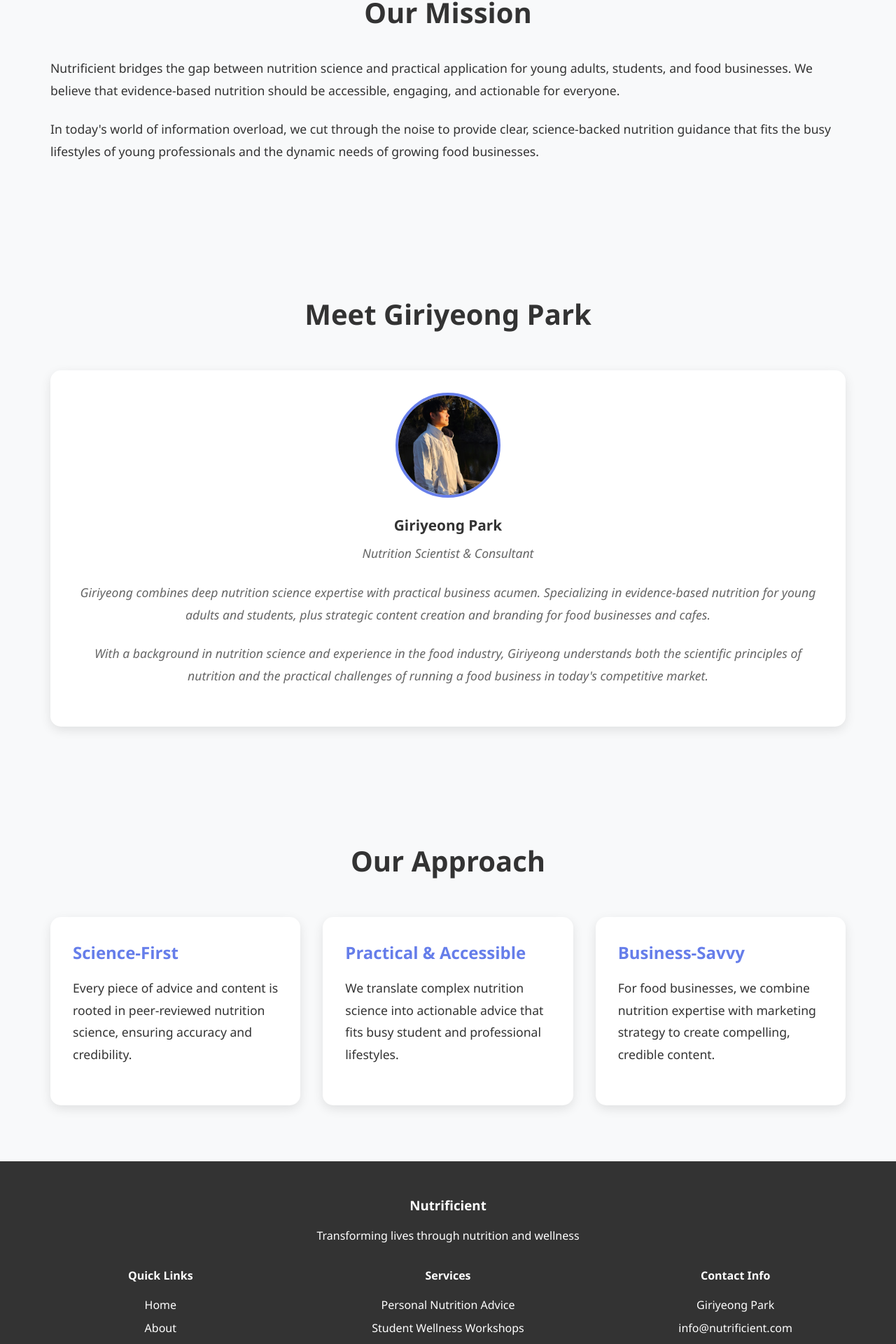
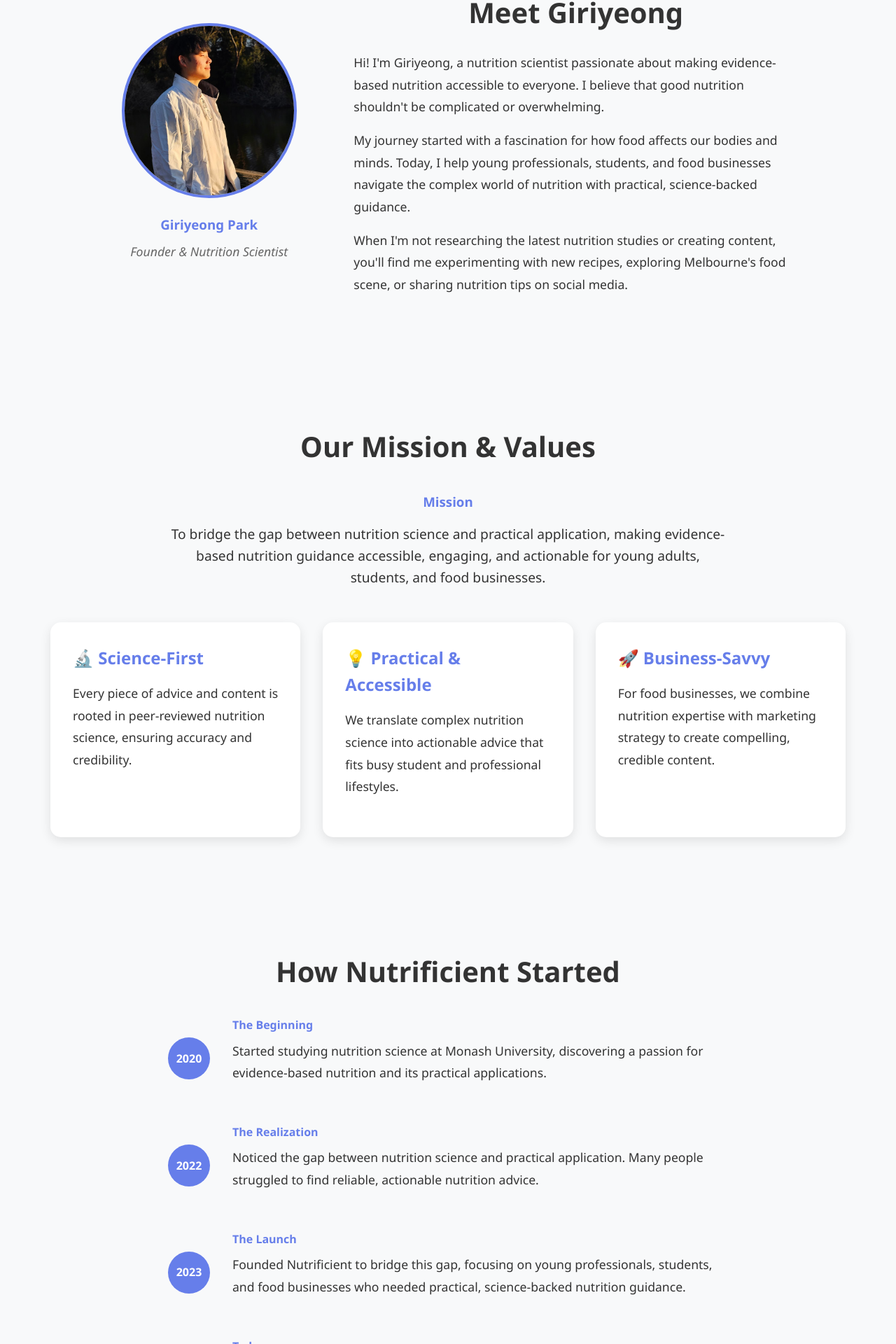
Before and after one commit to kakwak123/nutrificient, a React (Create React App) app: page /about in a window 1280 px wide. Shown: the part 535-2455 px from the top of the page at 70% size. Built offline with nearby package versions, Linux system fonts and the light colour scheme.

Commit message:
Fix About page to be more specific to giriyeong

```diff
--- a/src/components/About.js
+++ b/src/components/About.js
@@ -8,55 +8,216 @@
         <p>Nutrition Science with Purpose</p>
       </section>
 
+      {/* Giriyeong's Personal Intro + Photo */}
       <section className="section">
-        <h2>Our Mission</h2>
-        <p>
-          Nutrificient bridges the gap between nutrition science and practical application for young adults,
-          students, and food businesses. We believe that evidence-based nutrition should be accessible,
-          engaging, and actionable for everyone.
-        </p>
-        <p>
-          In today's world of information overload, we cut through the noise to provide clear,
-          science-backed nutrition guidance that fits the busy lifestyles of young professionals
-          and the dynamic needs of growing food businesses.
-        </p>
-      </section>
-
-      <section className="section" style={{ backgroundColor: '#f8f9fa' }}>
-        <h2>Meet Giriyeong Park</h2>
-        <div className="team-container">
-          <div className="team-member">
-            <img src="/img/john_profile.jpg" alt="Giriyeong Park" />
-            <h3>Giriyeong Park</h3>
-            <p>Nutrition Scientist & Consultant</p>
-            <p>
-              Giriyeong combines deep nutrition science expertise with practical business acumen.
-              Specializing in evidence-based nutrition for young adults and students, plus strategic
-              content creation and branding for food businesses and cafes.
+        <div style={{
+          display: 'grid',
+          gridTemplateColumns: '1fr 2fr',
+          gap: '3rem',
+          alignItems: 'center',
+          maxWidth: '1000px',
+          margin: '0 auto'
+        }}>
+          <div style={{ textAlign: 'center' }}>
+            <img
+              src="/img/john_profile.jpg"
+              alt="Giriyeong Park"
+              style={{
+                width: '250px',
+                height: '250px',
+                borderRadius: '50%',
+                objectFit: 'cover',
+                border: '4px solid #667eea',
+                marginBottom: '1rem'
+              }}
+            />
+            <h3 style={{ color: '#667eea', marginBottom: '0.5rem' }}>Giriyeong Park</h3>
+            <p style={{ fontStyle: 'italic', color: '#666' }}>Founder & Nutrition Scientist</p>
+          </div>
+          <div>
+            <h2 style={{ marginBottom: '1.5rem' }}>Meet Giriyeong</h2>
+            <p style={{ fontSize: '1.1rem', lineHeight: '1.8', marginBottom: '1rem' }}>
+              Hi! I'm Giriyeong, a nutrition scientist passionate about making evidence-based nutrition
+              accessible to everyone. I believe that good nutrition shouldn't be complicated or overwhelming.
             </p>
-            <p>
-              With a background in nutrition science and experience in the food industry, Giriyeong
-              understands both the scientific principles of nutrition and the practical challenges
-              of running a food business in today's competitive market.
+            <p style={{ fontSize: '1.1rem', lineHeight: '1.8', marginBottom: '1rem' }}>
+              My journey started with a fascination for how food affects our bodies and minds.
+              Today, I help young professionals, students, and food businesses navigate the complex
+              world of nutrition with practical, science-backed guidance.
+            </p>
+            <p style={{ fontSize: '1.1rem', lineHeight: '1.8' }}>
+              When I'm not researching the latest nutrition studies or creating content, you'll find me
+              experimenting with new recipes, exploring Melbourne's food scene, or sharing nutrition tips
+              on social media.
             </p>
           </div>
         </div>
       </section>
 
-      <section className="section">
-        <h2>Our Approach</h2>
+      {/* Mission + Values */}
+      <section className="section" style={{ backgroundColor: '#f8f9fa' }}>
+        <h2>Our Mission & Values</h2>
+        <div style={{ maxWidth: '800px', margin: '0 auto', textAlign: 'center', marginBottom: '3rem' }}>
+          <h3 style={{ color: '#667eea', marginBottom: '1rem' }}>Mission</h3>
+          <p style={{ fontSize: '1.2rem', lineHeight: '1.6' }}>
+            To bridge the gap between nutrition science and practical application, making evidence-based
+            nutrition guidance accessible, engaging, and actionable for young adults, students, and food businesses.
+          </p>
+        </div>
         <div className="cards-container">
           <div className="card">
-            <h3>Science-First</h3>
+            <h3>🔬 Science-First</h3>
             <p>Every piece of advice and content is rooted in peer-reviewed nutrition science, ensuring accuracy and credibility.</p>
           </div>
           <div className="card">
-            <h3>Practical & Accessible</h3>
+            <h3>💡 Practical & Accessible</h3>
             <p>We translate complex nutrition science into actionable advice that fits busy student and professional lifestyles.</p>
           </div>
           <div className="card">
-            <h3>Business-Savvy</h3>
+            <h3>🚀 Business-Savvy</h3>
             <p>For food businesses, we combine nutrition expertise with marketing strategy to create compelling, credible content.</p>
+          </div>
+        </div>
+      </section>
+
+      {/* Timeline: How Nutrificient Started */}
+      <section className="section">
+        <h2>How Nutrificient Started</h2>
+        <div style={{ maxWidth: '800px', margin: '0 auto' }}>
+          <div style={{
+            display: 'grid',
+            gridTemplateColumns: 'auto 1fr',
+            gap: '2rem',
+            alignItems: 'center',
+            marginBottom: '2rem'
+          }}>
+            <div style={{
+              background: '#667eea',
+              color: 'white',
+              padding: '1rem',
+              borderRadius: '50%',
+              width: '60px',
+              height: '60px',
+              display: 'flex',
+              alignItems: 'center',
+              justifyContent: 'center',
+              fontWeight: 'bold'
+            }}>
+              2020
+            </div>
+            <div>
+              <h4 style={{ color: '#667eea', marginBottom: '0.5rem' }}>The Beginning</h4>
+              <p>Started studying nutrition science at Monash University, discovering a passion for evidence-based nutrition and its practical applications.</p>
+            </div>
+          </div>
+          <div style={{
+            display: 'grid',
+            gridTemplateColumns: 'auto 1fr',
+            gap: '2rem',
+            alignItems: 'center',
+            marginBottom: '2rem'
+          }}>
+            <div style={{
+              background: '#667eea',
+              color: 'white',
+              padding: '1rem',
+              borderRadius: '50%',
+              width: '60px',
+              height: '60px',
+              display: 'flex',
+              alignItems: 'center',
+              justifyContent: 'center',
+              fontWeight: 'bold'
+            }}>
+              2022
+            </div>
+            <div>
+              <h4 style={{ color: '#667eea', marginBottom: '0.5rem' }}>The Realization</h4>
+              <p>Noticed the gap between nutrition science and practical application. Many people struggled to find reliable, actionable nutrition advice.</p>
+            </div>
+          </div>
+          <div style={{
+            display: 'grid',
+            gridTemplateColumns: 'auto 1fr',
+            gap: '2rem',
+            alignItems: 'center',
+            marginBottom: '2rem'
+          }}>
+            <div style={{
+              background: '#667eea',
+              color: 'white',
+              padding: '1rem',
+              borderRadius: '50%',
+              width: '60px',
+              height: '60px',
+              display: 'flex',
+              alignItems: 'center',
+              justifyContent: 'center',
+              fontWeight: 'bold'
+            }}>
+              2023
+            </div>
+            <div>
+              <h4 style={{ color: '#667eea', marginBottom: '0.5rem' }}>The Launch</h4>
+              <p>Founded Nutrificient to bridge this gap, focusing on young professionals, students, and food businesses who needed practical, science-backed nutrition guidance.</p>
+            </div>
+          </div>
+          <div style={{
+            display: 'grid',
+            gridTemplateColumns: 'auto 1fr',
+            gap: '2rem',
+            alignItems: 'center'
+          }}>
+            <div style={{
+              background: '#667eea',
+              color: 'white',
+              padding: '1rem',
+              borderRadius: '50%',
+              width: '60px',
+              height: '60px',
+              display: 'flex',
+              alignItems: 'center',
+              justifyContent: 'center',
+              fontWeight: 'bold'
+            }}>
+              2024
+            </div>
+            <div>
+              <h4 style={{ color: '#667eea', marginBottom: '0.5rem' }}>Today</h4>
+              <p>Helping clients across Melbourne and beyond with personalized nutrition advice, content creation, and business branding services.</p>
+            </div>
+          </div>
+        </div>
+      </section>
+
+      {/* Fun Facts & Credentials */}
+      <section className="section" style={{ backgroundColor: '#f8f9fa' }}>
+        <h2>Credentials & Fun Facts</h2>
+        <div className="cards-container">
+          <div className="card">
+            <h3>🎓 Education</h3>
+            <ul style={{ paddingLeft: '1.5rem' }}>
+              <li><strong>Monash University</strong> - Bachelor of Nutrition Science</li>
+              <li><strong>IB Diploma</strong> - Biology & Chemistry Higher Level</li>
+              <li>Ongoing professional development in nutrition research</li>
+            </ul>
+          </div>
+          <div className="card">
+            <h3>🏆 Certifications</h3>
+            <ul style={{ paddingLeft: '1.5rem' }}>
+              <li><strong>Working with Children Check (WWC)</strong></li>
+              <li>Certified Nutrition Consultant</li>
+              <li>Food Safety Certification</li>
+            </ul>
+          </div>
+          <div className="card">
+            <h3>🌟 Fun Facts</h3>
+            <ul style={{ paddingLeft: '1.5rem' }}>
+              <li>Can speak 3 languages fluently</li>
+              <li>Loves experimenting with fusion recipes</li>
+              <li>Believes the best nutrition advice comes from understanding individual lifestyles</li>
+              <li>Passionate about making healthy eating accessible to everyone</li>
+            </ul>
           </div>
         </div>
       </section>
```
